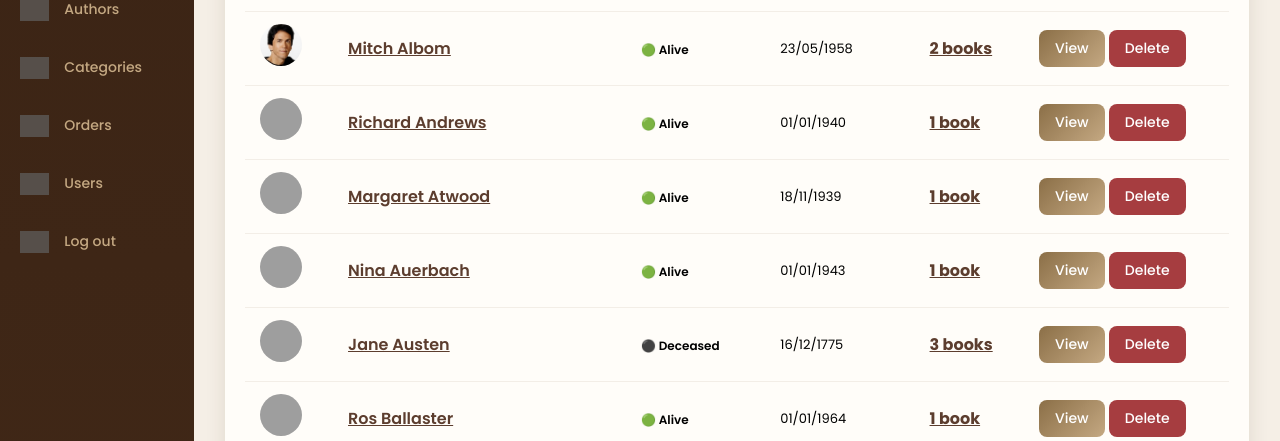
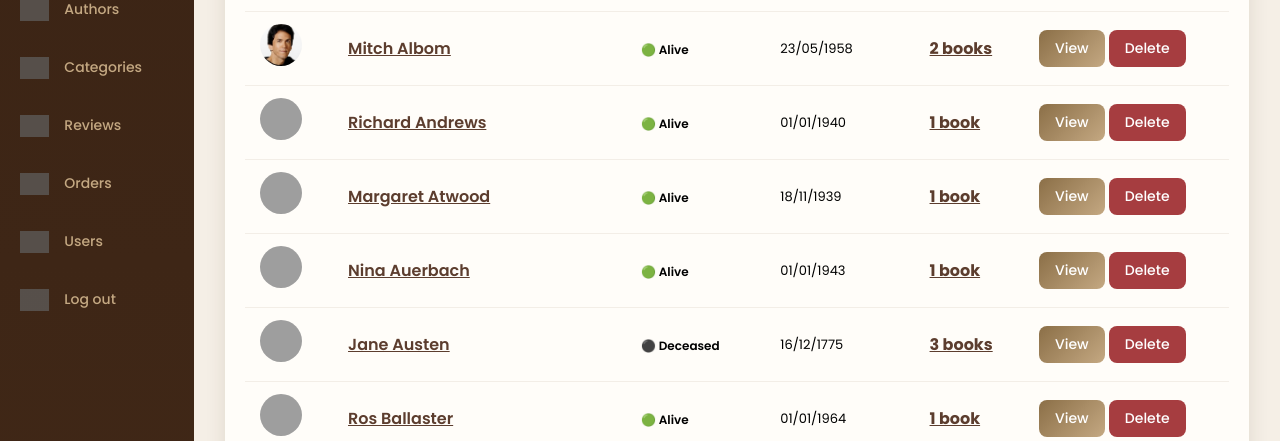
Before and after one commit to hamza05-dot/BookShop, a PHP site: page /admin/authors.php in a window 1280 px wide. Shown: the part 282-723 px from the top of the page. Run offline with PHP 8.4, Linux system fonts and the light colour scheme; the visitor is signed in with stand-in values (Sample User, id 1); data comes from the database, SQL or seed files in the repository; grey boxes are pictures that could not be loaded.

Commit message:
feat: update nav.php to include reviews page

```diff
--- a/includes/nav.php
+++ b/includes/nav.php
@@ -30,6 +30,9 @@
                 <a class="nav-option" href="categories.php">
                     <img class="nav-img" src="https://img.icons8.com/?size=100&id=8416&format=png&color=000000"><h3>Categories</h3>
                 </a>
+                <a class="nav-option" href="review.php">
+                    <img class="nav-img" src="https://img.icons8.com/ios-filled/50/star.png"><h3>Reviews</h3>
+                </a>
                 <a class="nav-option" href="orders.php">
                     <img class="nav-img" src="https://img.icons8.com/?size=100&id=11271&format=png&color=000000"><h3>Orders</h3>
                 </a>
```
